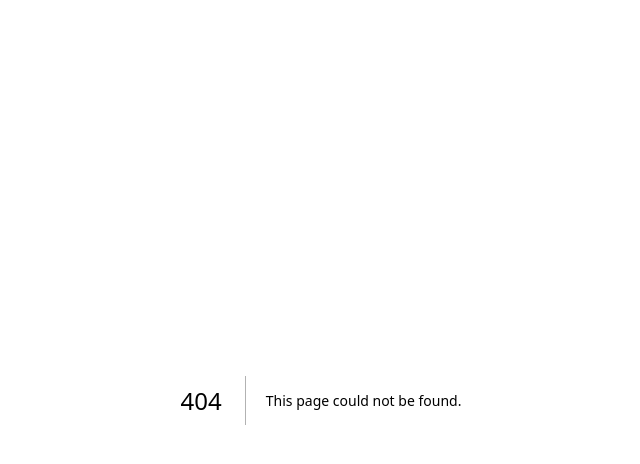
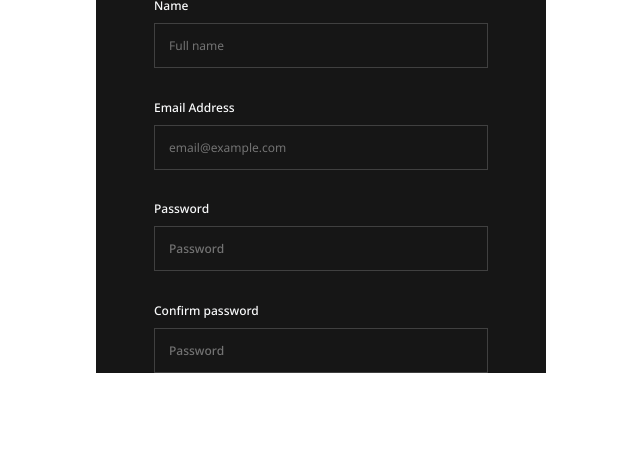
Before and after one commit to AungNanda412/mcf2-starterkit-ui, a Next.js app: page /register in a window 1280 px wide. Before the commit this address had no page. Shown: the top 464 px of the page, without its empty margins (319-959 px from the left). Built offline with nearby package versions, Linux system fonts and the light colour scheme.

Commit message:
Feat: Auth

```diff
--- /dev/null
+++ b/app/register/page.tsx
@@ -0,0 +1,9 @@
+import RegisterForm from "@/features/auth/components/RegisterForm";
+
+export default function Page() {
+  return (
+    <div className="flex justify-center items-center">
+      <RegisterForm />
+    </div>
+  )
+}
--- /dev/null
+++ b/components/ui/checkbox.tsx
@@ -0,0 +1,29 @@
+"use client"
+
+import { Checkbox as CheckboxPrimitive } from "@base-ui/react/checkbox"
+
+import { cn } from "@/lib/utils"
+import { CheckIcon } from "lucide-react"
+
+function Checkbox({ className, ...props }: CheckboxPrimitive.Root.Props) {
+  return (
+    <CheckboxPrimitive.Root
+      data-slot="checkbox"
+      className={cn(
+        "border-input dark:bg-input/30 data-checked:bg-primary data-checked:text-primary-foreground dark:data-checked:bg-primary data-checked:border-primary aria-invalid:aria-checked:border-primary aria-invalid:border-destructive dark:aria-invalid:border-destructive/50 focus-visible:border-ring focus-visible:ring-ring/50 aria-invalid:ring-destructive/20 dark:aria-invalid:ring-destructive/40 flex size-4 items-center justify-center rounded-none border transition-colors group-has-disabled/field:opacity-50 focus-visible:ring-1 aria-invalid:ring-1 peer relative shrink-0 outline-none after:absolute after:-inset-x-3 after:-inset-y-2 disabled:cursor-not-allowed disabled:opacity-50",
+        className
+      )}
+      {...props}
+    >
+      <CheckboxPrimitive.Indicator
+        data-slot="checkbox-indicator"
+        className="[&>svg]:size-3.5 grid place-content-center text-current transition-none"
+      >
+        <CheckIcon
+        />
+      </CheckboxPrimitive.Indicator>
+    </CheckboxPrimitive.Root>
+  )
+}
+
+export { Checkbox }
--- a/features/auth/components/LoginForm.tsx
+++ b/features/auth/components/LoginForm.tsx
@@ -1,6 +1,8 @@
 "use client";
 const LoginForm = () => {
-  return <div>LoginForm</div>;
+  return <>
+
+  </>
 };
 
 export default LoginForm;
--- a/features/auth/components/RegisterForm.tsx
+++ b/features/auth/components/RegisterForm.tsx
@@ -1,5 +1,62 @@
+import { Checkbox } from "@/components/ui/checkbox";
+import { Input } from "@/components/ui/input";
+import { Label } from "@/components/ui/label";
+
 const RegisterForm = () => {
-  return <div>RegisterForm</div>;
+  return (
+    <div className="flex  justify-center w-[450px] bg-[#161616]">
+      <form className="flex flex-col gap-6 ">
+        <div className="grid gap-6">
+          <div className="grid gap-2">
+            <Label htmlFor="name" className=" text-gray-50 font-medium">
+              Name
+            </Label>
+            <Input
+              type=""
+              id="name"
+            placeholder="Full name"
+              className="w-[334px] text-gray-50 border-neutral-700"
+            />
+          </div>
+          <div className="grid gap-2">
+            <Label htmlFor="email" className=" text-gray-50 font-medium">
+              Email Address
+            </Label>
+            <Input
+              type="email"
+              id="email"
+              placeholder="email@example.com"
+              className="w-[334px] text-gray-50 border-neutral-700"
+            />
+          </div>
+
+          <div className="grid gap-2 font-medium">
+            <Label htmlFor="password" className=" text-gray-50">
+              Password
+            </Label>
+            <Input
+              type="password"
+              id="password"
+              placeholder="Password"
+              className="w-[334px] text-gray-50 border-neutral-700"
+            />
+          </div>
+          <div className="grid gap-2 font-medium">
+            <Label htmlFor="password" className=" text-gray-50">
+              Confirm password
+            </Label>
+            <Input
+              type="password"
+              id="password"
+              placeholder="Password"
+              className="w-[334px] text-gray-50 border-neutral-700"
+            />
+          </div>
+
+        </div>
+      </form>
+    </div>
+  );
 };
 
 export default RegisterForm;
```
